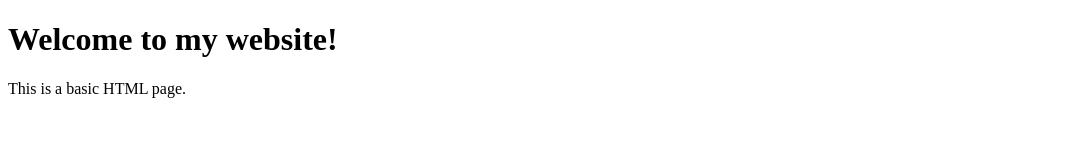
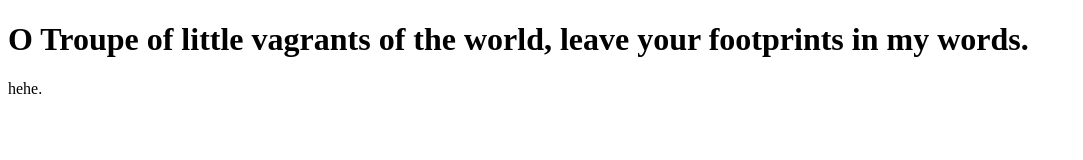
Before and after one commit to Cinnatolo/Cinnatolo.github.io, a plain HTML site: page index.html in a window 1280 px wide. Shown: the whole page, without its empty margins (0-1083 px from the left). Drawn offline with Linux system fonts and the light colour scheme.

Commit message:
更新网页标题

```diff
--- a/index.html
+++ b/index.html
@@ -3,10 +3,10 @@
 <head>
     <meta charset="UTF-8">
     <meta name="viewport" content="width=device-width, initial-scale=1.0">
-    <title>My Website</title>
+    <title>Cinna's Website</title>
 </head>
 <body>
-    <h1>Welcome to my website!</h1>
-    <p>This is a basic HTML page.</p>
+    <h1>O Troupe of little vagrants of the world, leave your footprints in my words.</h1>
+    <p>hehe.</p>
 </body>
 </html>
```
